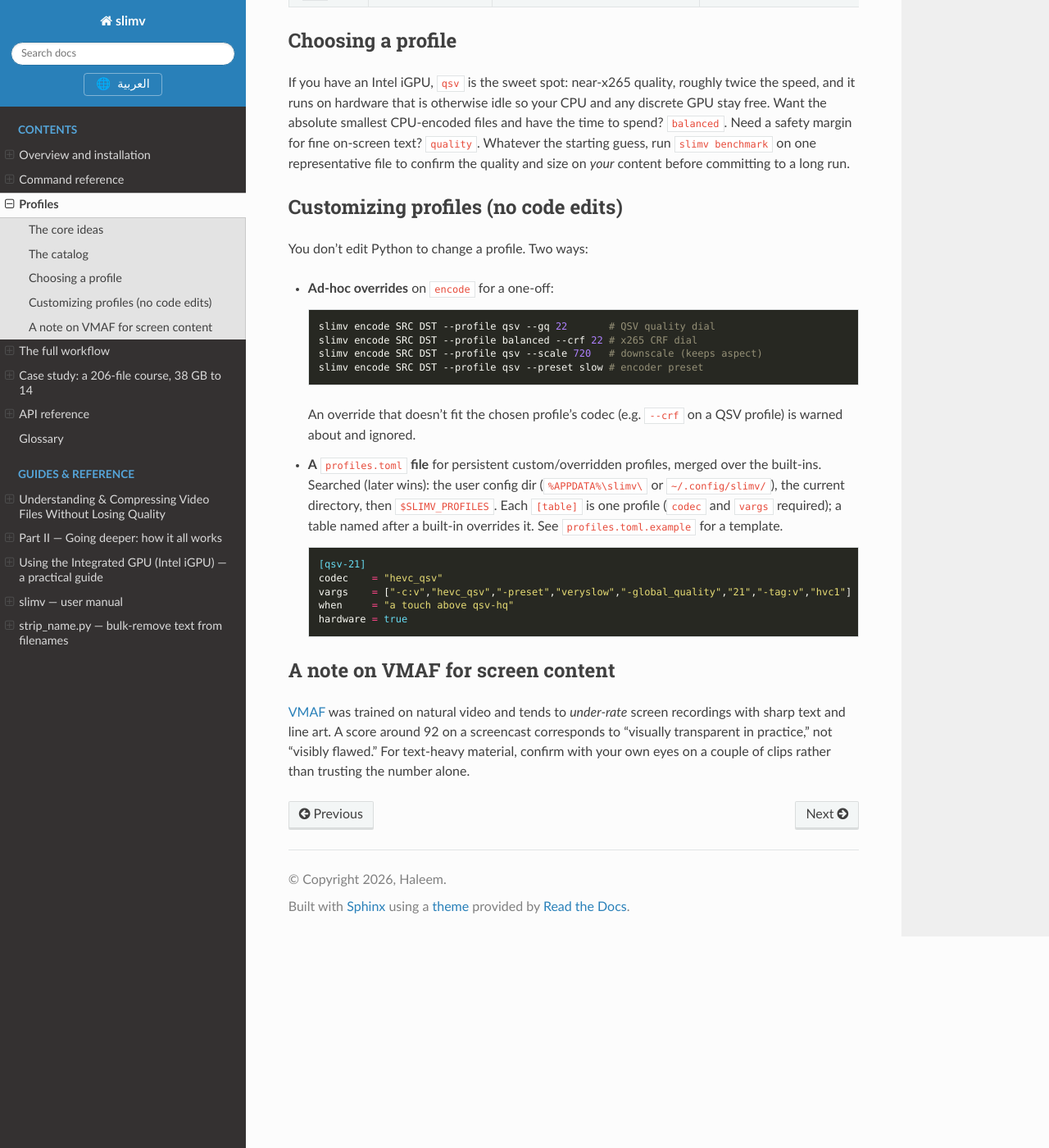
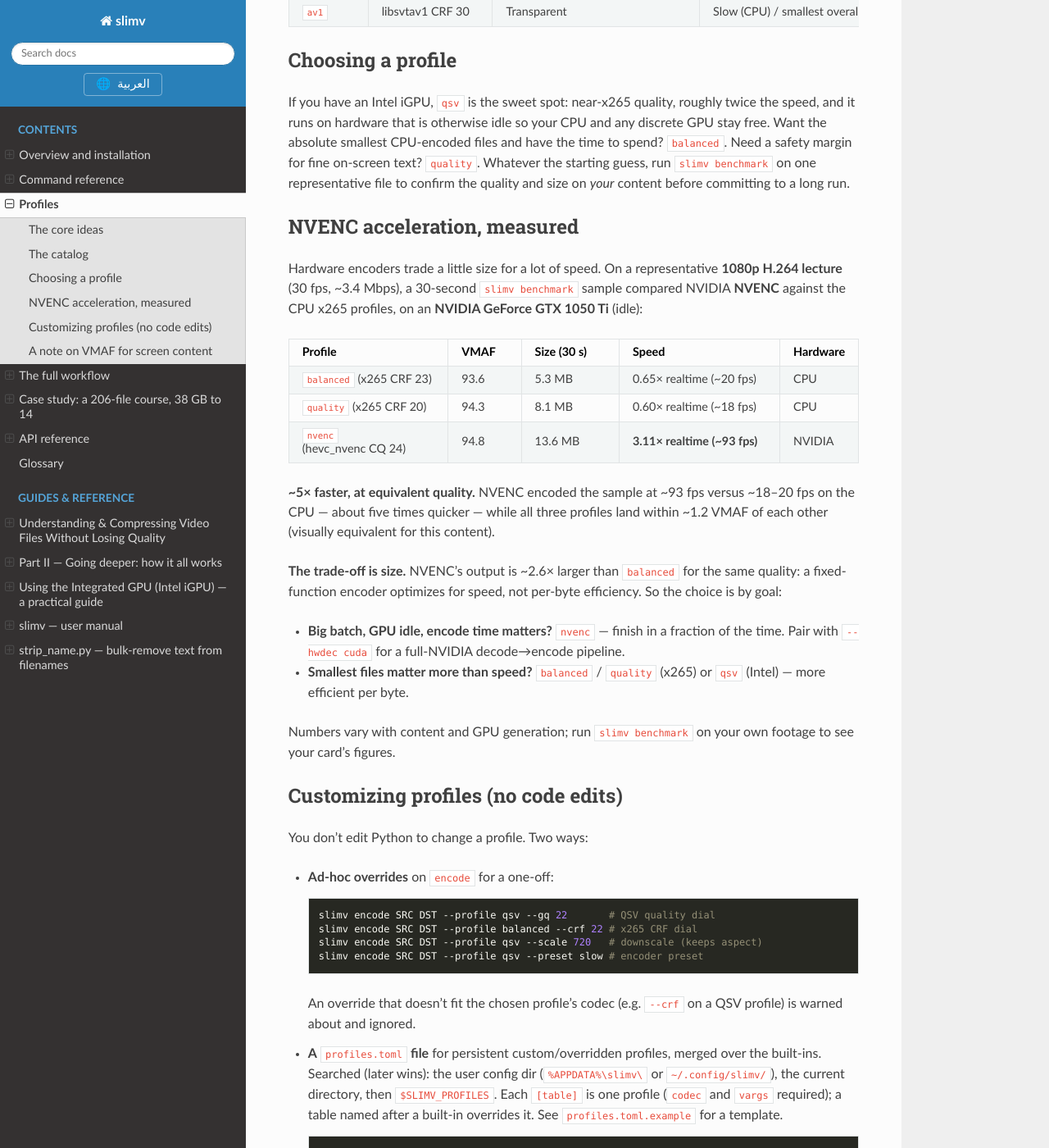
Before and after one commit to abdelhaleemahmed/slimv, a Sphinx documentation site: the page built from docs/source/03-profiles.rst, in a window 1280 px wide and 1400 px high, scrolled down 995 px. Shown: the whole window at 82% size. Built offline with Sphinx 7.4.7 and the Read the Docs theme 3.1.0, drawn with Linux system fonts in a browser that asks for light colours; some of the changed text lies outside the part shown.

Commit message:
docs: add measured NVENC-vs-CPU acceleration example (generic)

```diff
--- a/docs/source/03-profiles.rst
+++ b/docs/source/03-profiles.rst
@@ -83,6 +83,55 @@ the time to spend? ``balanced``. Need a safety margin for fine on-screen text?
 representative file to confirm the quality and size on *your* content before
 committing to a long run.
 
+NVENC acceleration, measured
+============================
+
+Hardware encoders trade a little size for a lot of speed. On a representative
+**1080p H.264 lecture** (30 fps, ~3.4 Mbps), a 30-second ``slimv benchmark``
+sample compared NVIDIA **NVENC** against the CPU x265 profiles, on an **NVIDIA
+GeForce GTX 1050 Ti** (idle):
+
+.. list-table::
+   :header-rows: 1
+   :widths: 26 12 16 26 12
+
+   * - Profile
+     - VMAF
+     - Size (30 s)
+     - Speed
+     - Hardware
+   * - ``balanced`` (x265 CRF 23)
+     - 93.6
+     - 5.3 MB
+     - 0.65× realtime (~20 fps)
+     - CPU
+   * - ``quality`` (x265 CRF 20)
+     - 94.3
+     - 8.1 MB
+     - 0.60× realtime (~18 fps)
+     - CPU
+   * - ``nvenc`` (hevc_nvenc CQ 24)
+     - 94.8
+     - 13.6 MB
+     - **3.11× realtime (~93 fps)**
+     - NVIDIA
+
+**~5× faster, at equivalent quality.** NVENC encoded the sample at ~93 fps versus
+~18–20 fps on the CPU — about five times quicker — while all three profiles land
+within ~1.2 VMAF of each other (visually equivalent for this content).
+
+**The trade-off is size.** NVENC's output is ~2.6× larger than ``balanced`` for
+the same quality: a fixed-function encoder optimizes for speed, not per-byte
+efficiency. So the choice is by goal:
+
+- **Big batch, GPU idle, encode time matters?** ``nvenc`` — finish in a fraction
+  of the time. Pair with ``--hwdec cuda`` for a full-NVIDIA decode→encode pipeline.
+- **Smallest files matter more than speed?** ``balanced`` / ``quality`` (x265) or
+  ``qsv`` (Intel) — more efficient per byte.
+
+Numbers vary with content and GPU generation; run ``slimv benchmark`` on your own
+footage to see your card's figures.
+
 Customizing profiles (no code edits)
 ====================================
 
```
